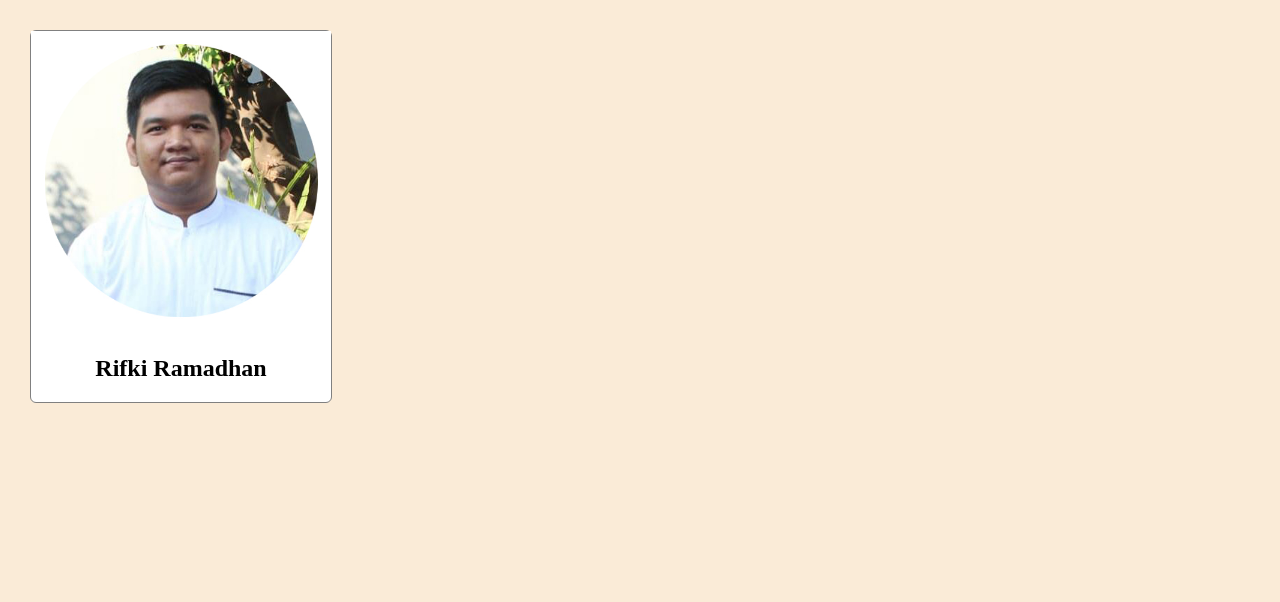
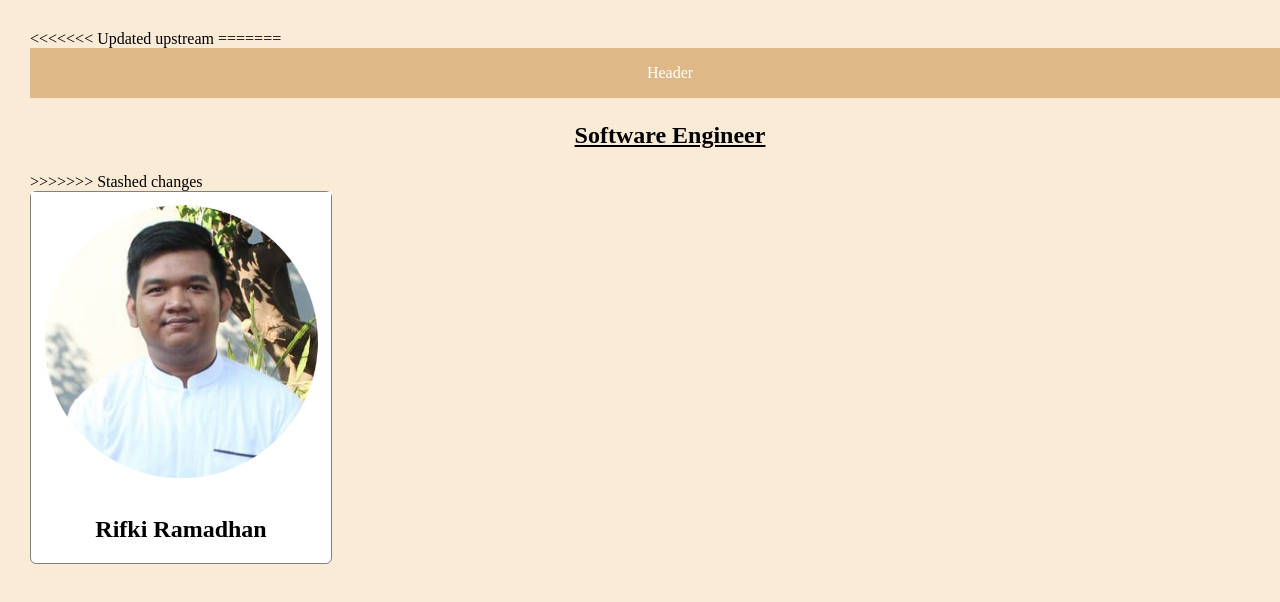
Before and after one commit to achmadmahpudi/my-repo-from-remote, a plain HTML site: page index.html in a window 1280 px wide. Shown: the top 602 px of the page. Drawn offline with Linux system fonts and the light colour scheme.

Commit message:
no message

```diff
--- a/index.html
+++ b/index.html
@@ -5,6 +5,13 @@
       </head>
 
       <body>
+<<<<<<< Updated upstream
+=======
+        <div id="header">Header</div>
+        <h2 id="profile-name">
+          <p id="profile-job"><u>Software Engineer</u></p>
+        </h2>
+>>>>>>> Stashed changes
         <div id="profile-container">
           <img id = "profile-image" src="images/rifkiramadhan.jpg" alt="profile image" />
           <h2 id = "profile-name">Rifki Ramadhan</h2>
--- a/style.css
+++ b/style.css
@@ -18,4 +18,32 @@ body {
 
  #profile-name{
     text-align: center;
+<<<<<<< Updated upstream
  }
+=======
+}
+
+#footer {
+    width: 100%;
+    height: 50px;
+    position: absolute;
+    bottom: 0;
+    line-height: 50px;
+    background-color: burlywood;
+    text-align: center;
+    color: white;
+}
+
+#header {
+    width: 100%;
+    height: 50px;
+    line-height: 50px;
+    background-color: burlywood;
+    text-align: center;
+    color: white;
+}
+
+#profile-job {
+    text-align: center;
+}
+>>>>>>> Stashed changes
```
